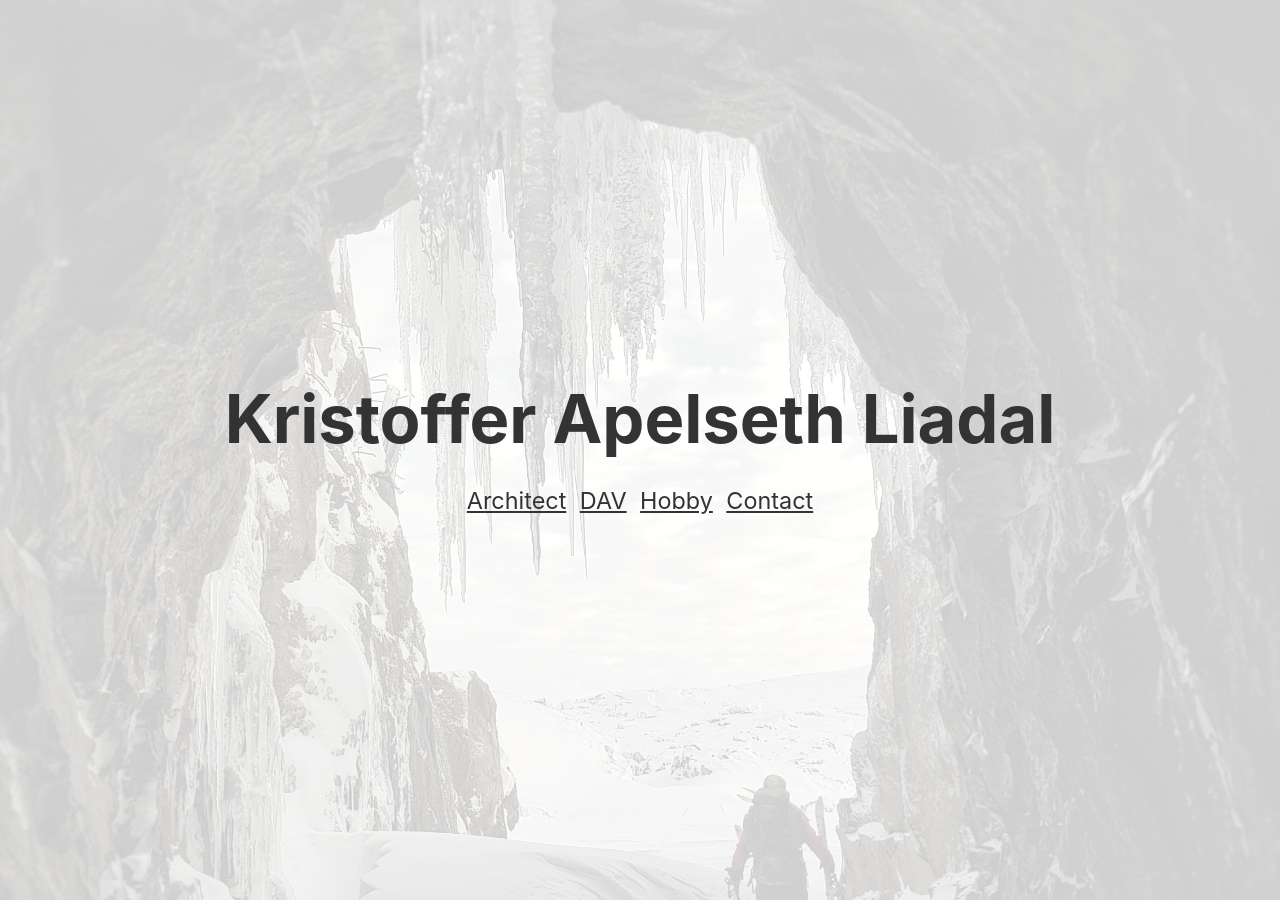
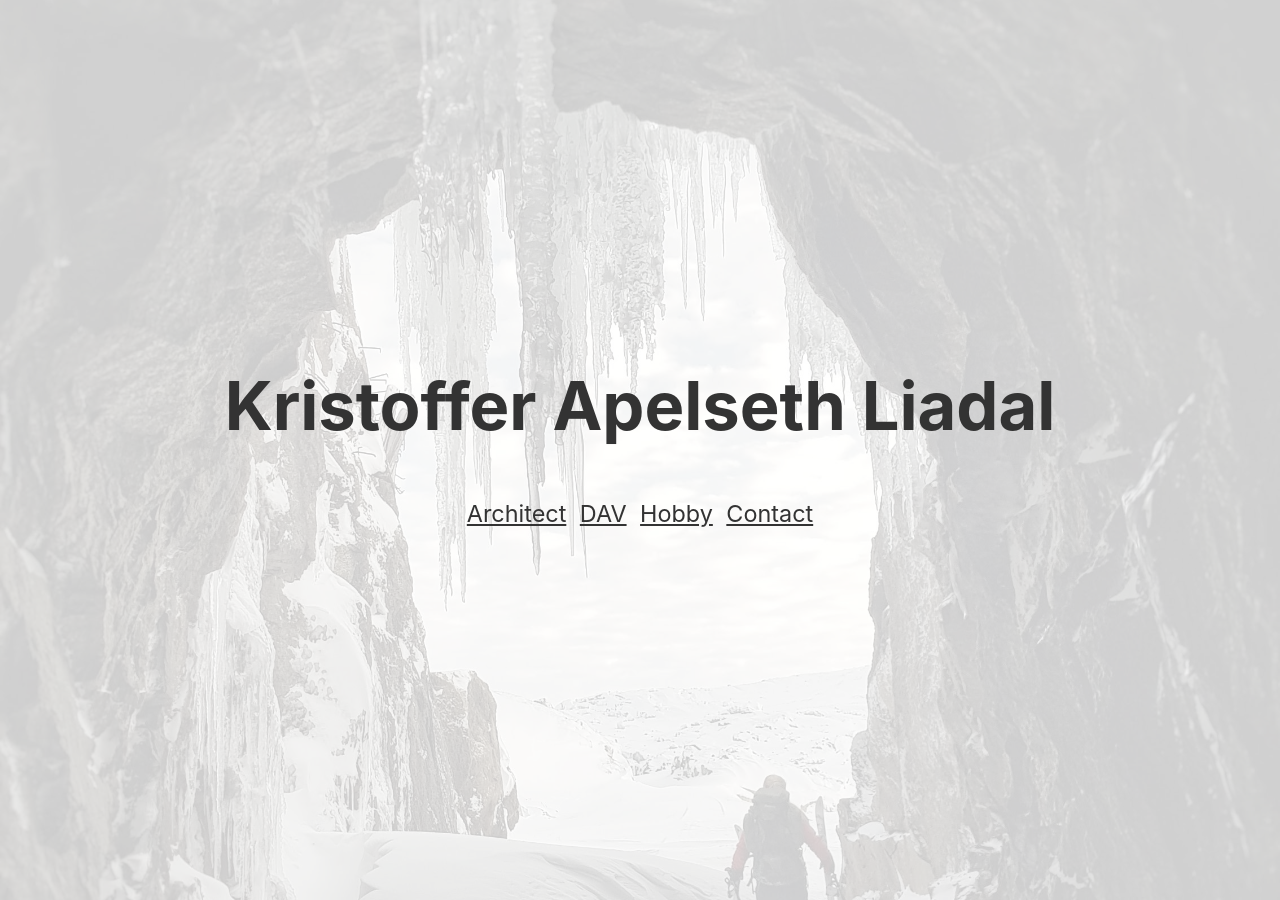
Before and after one commit to kristofferapelseth/kristofferapelseth.github.io, a Jekyll site: the page built from index.html, in a window 1280 px wide. Built offline with Jekyll 4.4.1, drawn with Linux system fonts in a browser that asks for light colours; some web fonts are replaced.

Commit message:
Fix GitHub Pages functionality

```diff
--- a/Gemfile
+++ b/Gemfile
@@ -7,10 +7,9 @@
 #
 # This will help ensure the proper Jekyll version is running.
 # Happy Jekylling!
-gem "jekyll", "~> 4.0.0"
 # If you want to use GitHub Pages, remove the "gem "jekyll"" above and
 # uncomment the line below. To upgrade, run `bundle update github-pages`.
-# gem "github-pages", group: :jekyll_plugins
+gem "github-pages", group: :jekyll_plugins
 # If you have any plugins, put them here!
 group :jekyll_plugins do
   gem "jekyll-feed", "~> 0.12"
--- a/_sass/main.scss
+++ b/_sass/main.scss
@@ -8,7 +8,7 @@
   --foreground: #333;
   --background: #fff;
 
-  --header-image: url("../images/header1.jpeg");
+  --header-image: "";
 
   @media (prefers-color-scheme: dark) {
     --foreground: #f5f5f5;
@@ -73,9 +73,14 @@
   flex: 1;
   padding: 0 $space;
   font-size: $h5-size;
+  text-align: center;
 
   > * {
     z-index: 2;
+  }
+
+  &__title {
+    margin-bottom: 4 * $space;
   }
 
   &__image {
--- a/index.html
+++ b/index.html
@@ -4,7 +4,7 @@
 ---
 
 <header class="header">
-  <h1>{{ site.title }}</h1>
+  <h1 class="header__title">{{ site.title }}</h1>
   <nav class="nav">
     {% for link in site.data.nav %}
     <a class="nav__link" href="{{ link.url }}">{{ link.label }}</a>
```
Also changed, not shown: Gemfile.lock.
